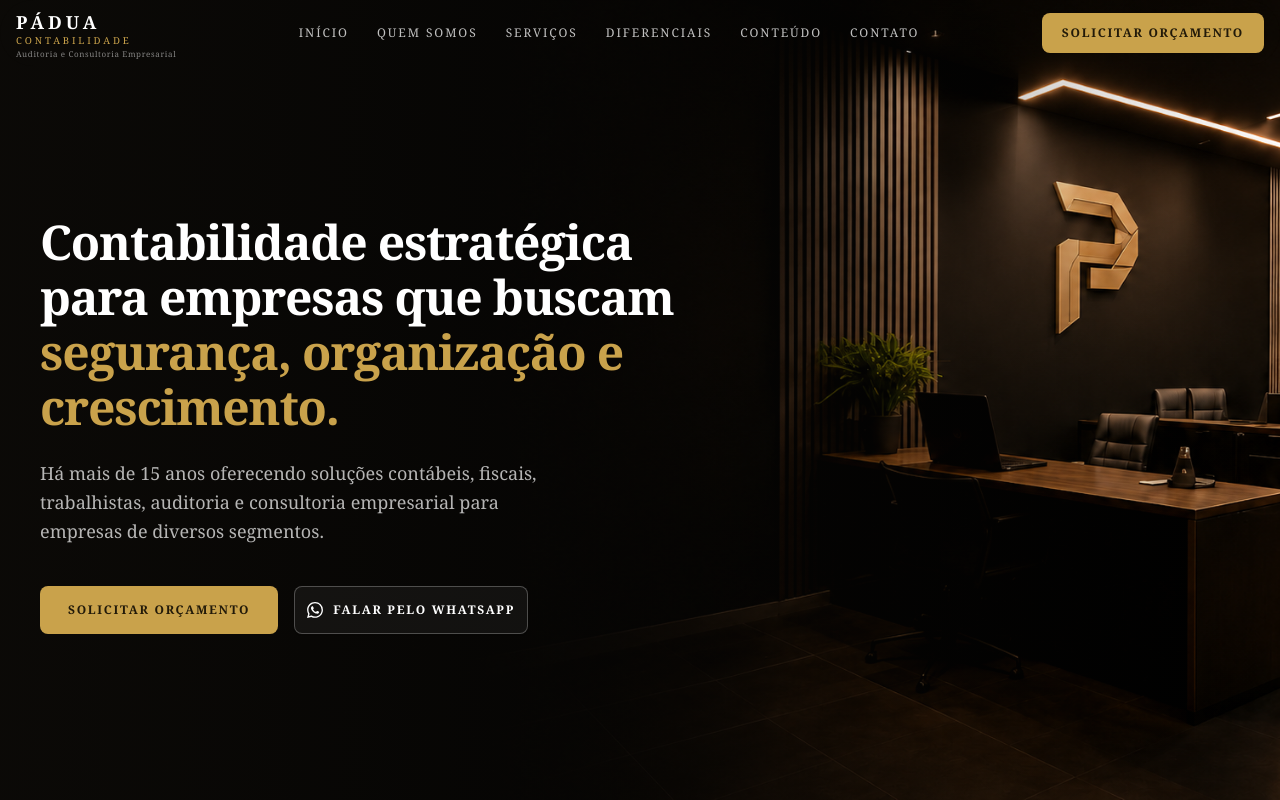
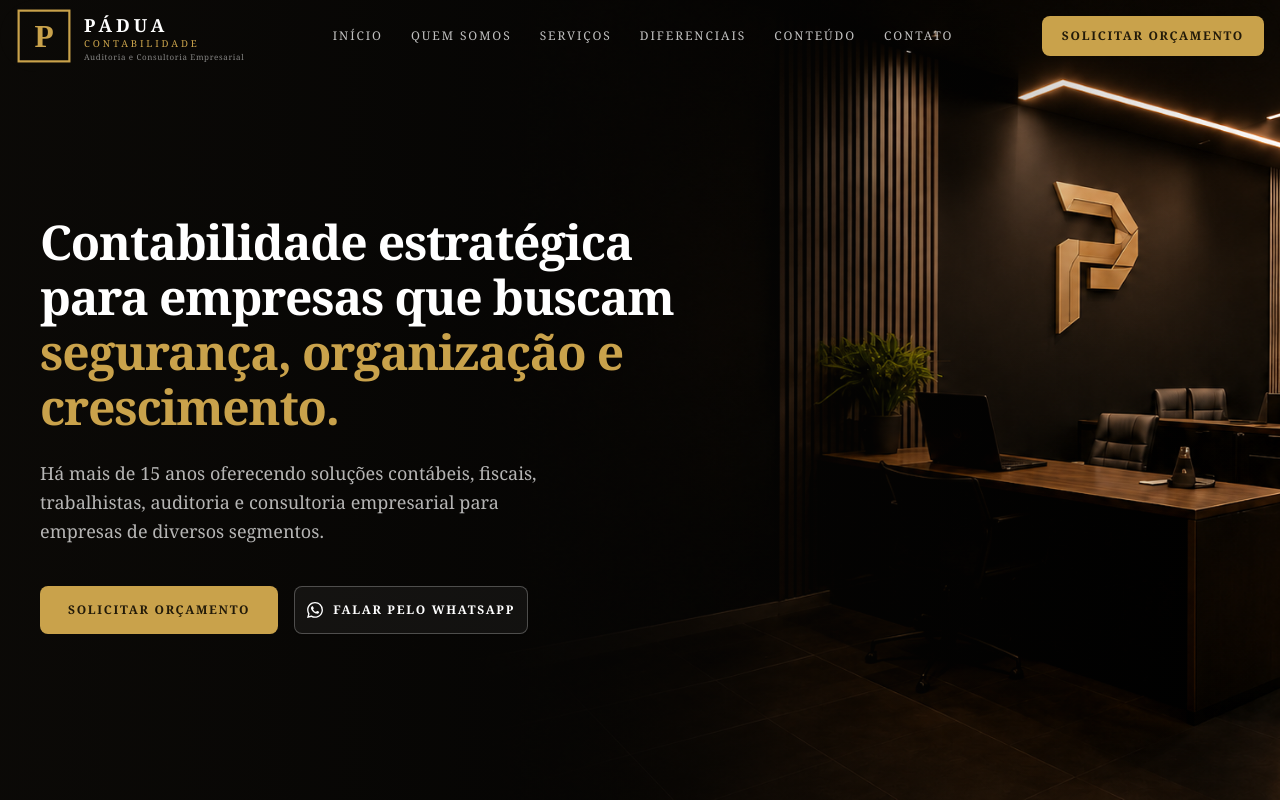
Before and after one commit to paduacontabilidade/website, a React (Vite) app: page / in a window 1280 px wide. Shown: the top 800 px of the page. Built offline with nearby package versions, Linux system fonts and the light colour scheme.

Commit message:
feat: update BrandLockup component to include padua-icon.svg and improve layout

```diff
--- a/src/components/brand-lockup.tsx
+++ b/src/components/brand-lockup.tsx
@@ -2,7 +2,9 @@
 
 export function BrandLockup({ className }: { className?: string }) {
   return (
-    <a href="#inicio" className={cn("flex flex-col leading-none", className)}>
+    <a href="#inicio" className={cn("flex items-center gap-3", className)}>
+      <img src="/padua-icon.svg" alt="" className="size-14 shrink-0" />
+      <span className="flex flex-col leading-none">
         <span className="text-lg font-bold tracking-[0.22em] text-white">
           PÁDUA
         </span>
@@ -12,6 +14,7 @@
         <span className="mt-1 text-[0.5rem] font-normal tracking-[0.08em] text-white/50">
           Auditoria e Consultoria Empresarial
         </span>
+      </span>
     </a>
   );
 }
```
Lines whose indentation alone changed are shown as unchanged.
